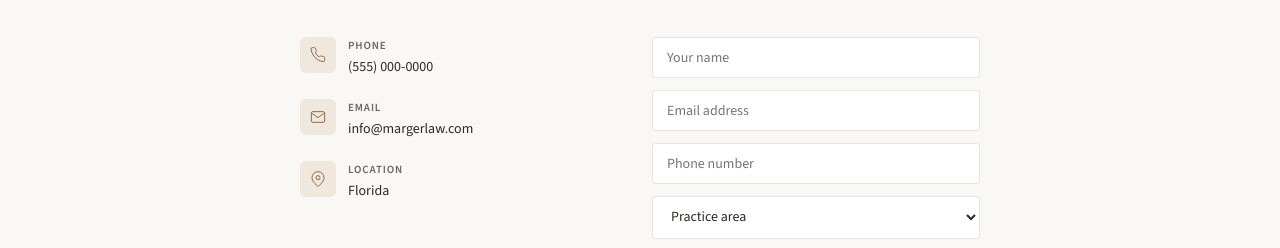
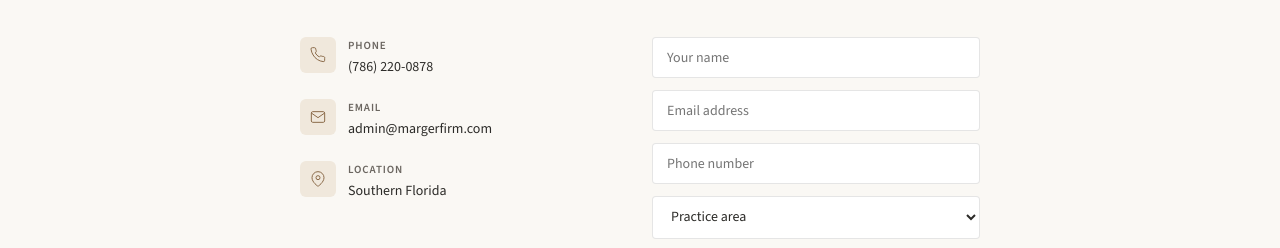
Before and after one commit to rmarger/Marger, a website: page index.html in a window 1280 px wide. Shown: the part 2686-2934 px from the top of the page. Drawn offline with nearby package versions, Linux system fonts and the light colour scheme; no server answers.

Commit message:
Update index.html

```diff
--- a/index.html
+++ b/index.html
@@ -4,7 +4,7 @@
   <meta charset="UTF-8" />
   <meta name="viewport" content="width=device-width, initial-scale=1.0" />
   <title>Marger Law Firm, P.A. — Florida Family Law</title>
-  <meta name="description" content="Marger Law Firm, P.A. provides experienced family law representation in Florida including divorce, paternity, prenuptial agreements, and enforcement." />
+  <meta name="description" content="Marger Law Firm, P.A. provides experienced family law representation in Florida. We can help with divorce, paternity, prenuptial agreements, and enforcement actions." />
   <script src="https://identity.netlify.com/v1/netlify-identity-widget.js"></script>
   <link rel="preconnect" href="https://fonts.googleapis.com">
   <link rel="preconnect" href="https://fonts.gstatic.com" crossorigin>
@@ -296,8 +296,7 @@
           </div>
           <div>
             <p class="contact-item-label">Phone</p>
-            <!-- UPDATE THIS -->
-            <p class="contact-item-val">(555) 000-0000</p>
+            <p class="contact-item-val">(786) 220-0878</p>
           </div>
         </div>
         <div class="contact-item">
@@ -306,8 +305,7 @@
           </div>
           <div>
             <p class="contact-item-label">Email</p>
-            <!-- UPDATE THIS -->
-            <p class="contact-item-val">info@margerlaw.com</p>
+            <p class="contact-item-val">admin@margerfirm.com</p>
           </div>
         </div>
         <div class="contact-item">
@@ -317,7 +315,7 @@
           <div>
             <p class="contact-item-label">Location</p>
             <!-- UPDATE THIS -->
-            <p class="contact-item-val">Florida</p>
+            <p class="contact-item-val">Southern Florida</p>
           </div>
         </div>
       </div>
```
